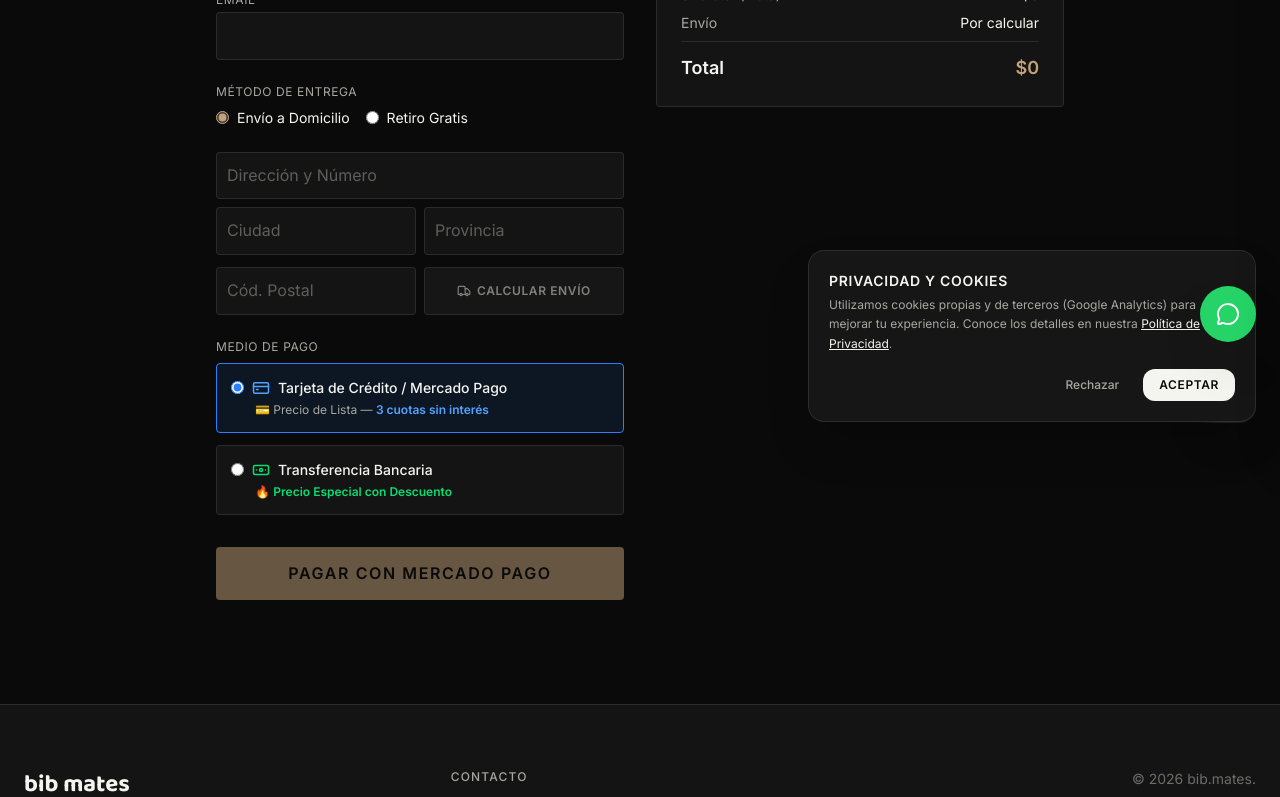
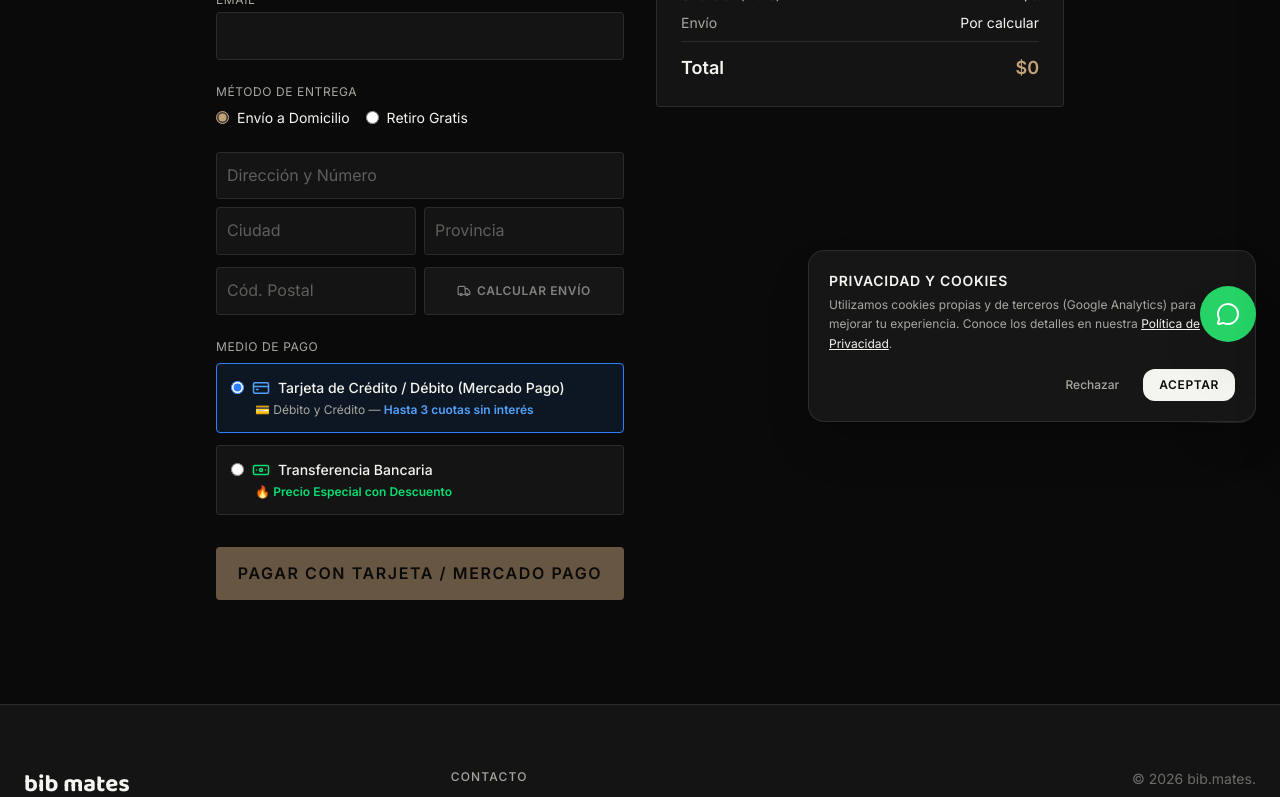
Before and after one commit to Daaneri/bib-mates-frontend, a React (Vite) app: page /checkout/entrega in a window 1280 px wide. Shown: the part 362-1159 px from the top of the page. Built offline with nearby package versions, Linux system fonts and the light colour scheme.

Commit message:
Tu mensaje del commit

```diff
--- a/src/components/CheckoutEntrega.jsx
+++ b/src/components/CheckoutEntrega.jsx
@@ -383,10 +383,10 @@
                     className="accent-blue-500"
                   />
                   <CreditCard size={18} className="text-blue-400" />
-                  <span className="font-medium text-bib-white text-sm">Tarjeta de Crédito / Mercado Pago</span>
+                  <span className="font-medium text-bib-white text-sm">Tarjeta de Crédito / Débito (Mercado Pago)</span>
                 </div>
                 <p className="text-xs text-bib-gray ml-6 mt-1">
-                  💳 Precio de Lista — <strong className="text-blue-400">3 cuotas sin interés</strong>
+                  💳 Débito y Crédito — <strong className="text-blue-400">Hasta 3 cuotas sin interés</strong>
                 </p>
               </label>
 
@@ -417,7 +417,7 @@
             disabled={isSubmitting || (shippingType === "envio" && !isShippingCalculated)}
             className="w-full bg-bib-red text-bib-black font-bold py-3.5 rounded mt-4 uppercase tracking-widest disabled:opacity-50 hover:bg-bib-white transition-all active:scale-[0.98]"
           >
-            {isSubmitting ? "Procesando..." : paymentMethod === "mercadopago" ? "Pagar con Mercado Pago" : "Confirmar Pedido"}
+            {isSubmitting ? "Procesando..." : paymentMethod === "mercadopago" ? "Pagar con Tarjeta / Mercado Pago" : "Confirmar Pedido"}
           </button>
         </form>
       </div>
```
Also changed, not shown: 1 other file (tests, documents, lock files or other folders).
